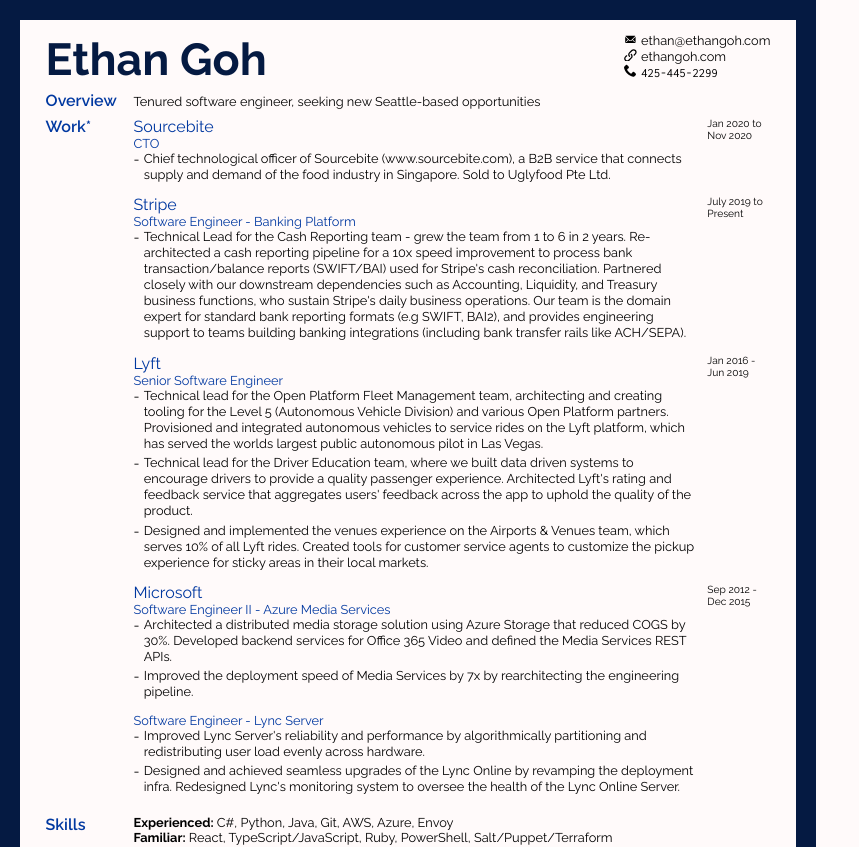
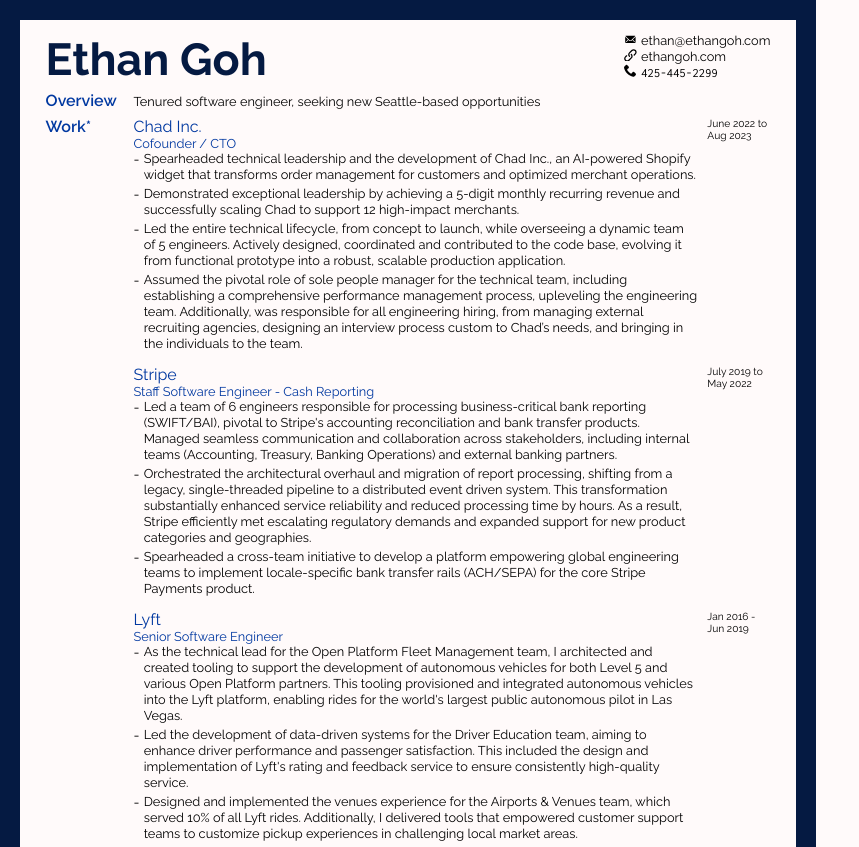
Before and after one commit to ethanngoh/resume-content, a React (Create React App) app: page / in a window 1280 px wide. Shown: the top 847 px of the page, without its empty margins (0-859 px from the left). Built offline with nearby package versions, Linux system fonts and the light colour scheme.

Commit message:
copy updates

```diff
--- a/src/sections/jobExperience.tsx
+++ b/src/sections/jobExperience.tsx
@@ -6,39 +6,63 @@
     <>
         <Row>
             <RowContent>
-                <RowHeader>Sourcebite</RowHeader>
-                <RowSubHeader>CTO</RowSubHeader>
+                <RowHeader>Chad Inc.</RowHeader>
+                <RowSubHeader>Cofounder / CTO</RowSubHeader>
                 <RowBody>
                     <PrettyUL>
                         <PrettyLI>
-                            Chief technological officer of Sourcebite (www.sourcebite.com), a B2B service that connects
-                            supply and demand of the food industry in Singapore. Sold to Uglyfood Pte Ltd.
+                            Spearheaded technical leadership and the development of Chad Inc., an AI-powered Shopify
+                            widget that transforms order management for customers and optimized merchant operations.
+                        </PrettyLI>
+                        <PrettyLI>
+                            Demonstrated exceptional leadership by achieving a 5-digit monthly recurring revenue and
+                            successfully scaling Chad to support 12 high-impact merchants.
+                        </PrettyLI>
+                        <PrettyLI>
+                            Led the entire technical lifecycle, from concept to launch, while overseeing a dynamic team
+                            of 5 engineers. Actively designed, coordinated and contributed to the code base, evolving it
+                            from functional prototype into a robust, scalable production application.
+                        </PrettyLI>
+                        <PrettyLI>
+                            Assumed the pivotal role of sole people manager for the technical team, including
+                            establishing a comprehensive performance management process, upleveling the engineering
+                            team. Additionally, was responsible for all engineering hiring, from managing external
+                            recruiting agencies, designing an interview process custom to Chad’s needs, and bringing in
+                            the individuals to the team.
                         </PrettyLI>
                     </PrettyUL>
                 </RowBody>
             </RowContent>
-            <RowPostFix>Jan 2020 to Nov 2020</RowPostFix>
+            <RowPostFix>June 2022 to Aug 2023</RowPostFix>
         </Row>
         <Row>
             <RowContent>
                 <RowHeader>Stripe</RowHeader>
-                <RowSubHeader>Software Engineer - Banking Platform</RowSubHeader>
+                <RowSubHeader>Staff Software Engineer - Cash Reporting</RowSubHeader>
                 <RowBody>
                     <PrettyUL>
                         <PrettyLI>
-                            Technical Lead for the Cash Reporting team - grew the team from 1 to 6 in 2 years.
-                            Re-architected a cash reporting pipeline for a 10x speed improvement to process bank
-                            transaction/balance reports (SWIFT/BAI) used for Stripe's cash reconciliation. Partnered
-                            closely with our downstream dependencies such as Accounting, Liquidity, and Treasury
-                            business functions, who sustain Stripe's daily business operations. Our team is the domain
-                            expert for standard bank reporting formats (e.g SWIFT, BAI2), and provides engineering
-                            support to teams building banking integrations (including bank transfer rails like
-                            ACH/SEPA).
+                            Led a team of 6 engineers responsible for processing business-critical bank reporting
+                            (SWIFT/BAI), pivotal to Stripe's accounting reconciliation and bank transfer products.
+                            Managed seamless communication and collaboration across stakeholders, including internal
+                            teams (Accounting, Treasury, Banking Operations) and external banking partners.
+                        </PrettyLI>
+                        <PrettyLI>
+                            Orchestrated the architectural overhaul and migration of report processing, shifting from a
+                            legacy, single-threaded pipeline to a distributed event driven system. This transformation
+                            substantially enhanced service reliability and reduced processing time by hours. As a
+                            result, Stripe efficiently met escalating regulatory demands and expanded support for new
+                            product categories and geographies.
+                        </PrettyLI>
+                        <PrettyLI>
+                            Spearheaded a cross-team initiative to develop a platform empowering global engineering
+                            teams to implement locale-specific bank transfer rails (ACH/SEPA) for the core Stripe
+                            Payments product.
                         </PrettyLI>
                     </PrettyUL>
                 </RowBody>
             </RowContent>
-            <RowPostFix>July 2019 to Present</RowPostFix>
+            <RowPostFix>July 2019 to May 2022</RowPostFix>
         </Row>
         <Row>
             <RowContent>
@@ -47,21 +71,20 @@
                 <RowBody>
                     <PrettyUL>
                         <PrettyLI>
-                            Technical lead for the Open Platform Fleet Management team, architecting and creating
-                            tooling for the Level 5 (Autonomous Vehicle Division) and various Open Platform partners.
-                            Provisioned and integrated autonomous vehicles to service rides on the Lyft platform, which
-                            has served the worlds largest public autonomous pilot in Las Vegas.
+                            As the technical lead for the Open Platform Fleet Management team, I architected and created
+                            tooling to support the development of autonomous vehicles for both Level 5 and various Open
+                            Platform partners. This tooling provisioned and integrated autonomous vehicles into the Lyft
+                            platform, enabling rides for the world's largest public autonomous pilot in Las Vegas.
                         </PrettyLI>
                         <PrettyLI>
-                            Technical lead for the Driver Education team, where we built data driven systems to
-                            encourage drivers to provide a quality passenger experience. Architected Lyft's rating and
-                            feedback service that aggregates users' feedback across the app to uphold the quality of the
-                            product.
+                            Led the development of data-driven systems for the Driver Education team, aiming to enhance
+                            driver performance and passenger satisfaction. This included the design and implementation
+                            of Lyft's rating and feedback service to ensure consistently high-quality service.
                         </PrettyLI>
                         <PrettyLI>
-                            Designed and implemented the venues experience on the Airports &amp; Venues team, which
-                            serves 10% of all Lyft rides. Created tools for customer service agents to customize the
-                            pickup experience for sticky areas in their local markets.
+                            Designed and implemented the venues experience for the Airports & Venues team, which served
+                            10% of all Lyft rides. Additionally, I delivered tools that empowered customer support teams
+                            to customize pickup experiences in challenging local market areas.
                         </PrettyLI>
                     </PrettyUL>
                 </RowBody>
@@ -71,40 +94,21 @@
         <Row>
             <RowContent>
                 <RowHeader>Microsoft</RowHeader>
-                <RowSubHeader>Software Engineer II - Azure Media Services</RowSubHeader>
+                <RowSubHeader>Software Engineer</RowSubHeader>
                 <RowBody>
                     <PrettyUL>
                         <PrettyLI>
-                            Architected a distributed media storage solution using Azure Storage that reduced COGS by
-                            30%. Developed backend services for Office 365 Video and defined the Media Services REST
-                            APIs.
+                            Designed Azure Storage solution, cutting Azure Media Services COGS by 30%. Developed backend
+                            and REST APIs for Office 365 Video.
                         </PrettyLI>
                         <PrettyLI>
-                            Improved the deployment speed of Media Services by 7x by rearchitecting the engineering
-                            pipeline.
+                            Revamped Lync Online deployment for seamless upgrades. Redesigned monitoring for Lync Online
+                            Server. Enhanced Lync Server reliability and performance through load redistribution.
                         </PrettyLI>
                     </PrettyUL>
                 </RowBody>
             </RowContent>
             <RowPostFix>Sep 2012 - Dec 2015</RowPostFix>
-        </Row>
-        <Row>
-            <RowContent>
-                <RowSubHeader>Software Engineer - Lync Server</RowSubHeader>
-                <RowBody>
-                    <PrettyUL>
-                        <PrettyLI>
-                            Improved Lync Server's reliability and performance by algorithmically partitioning and
-                            redistributing user load evenly across hardware.
-                        </PrettyLI>
-                        <PrettyLI>
-                            Designed and achieved seamless upgrades of the Lync Online by revamping the deployment
-                            infra. Redesigned Lync's monitoring system to oversee the health of the Lync Online Server.
-                        </PrettyLI>
-                    </PrettyUL>
-                </RowBody>
-            </RowContent>
-            <RowPostFix></RowPostFix>
         </Row>
     </>
 );
```
